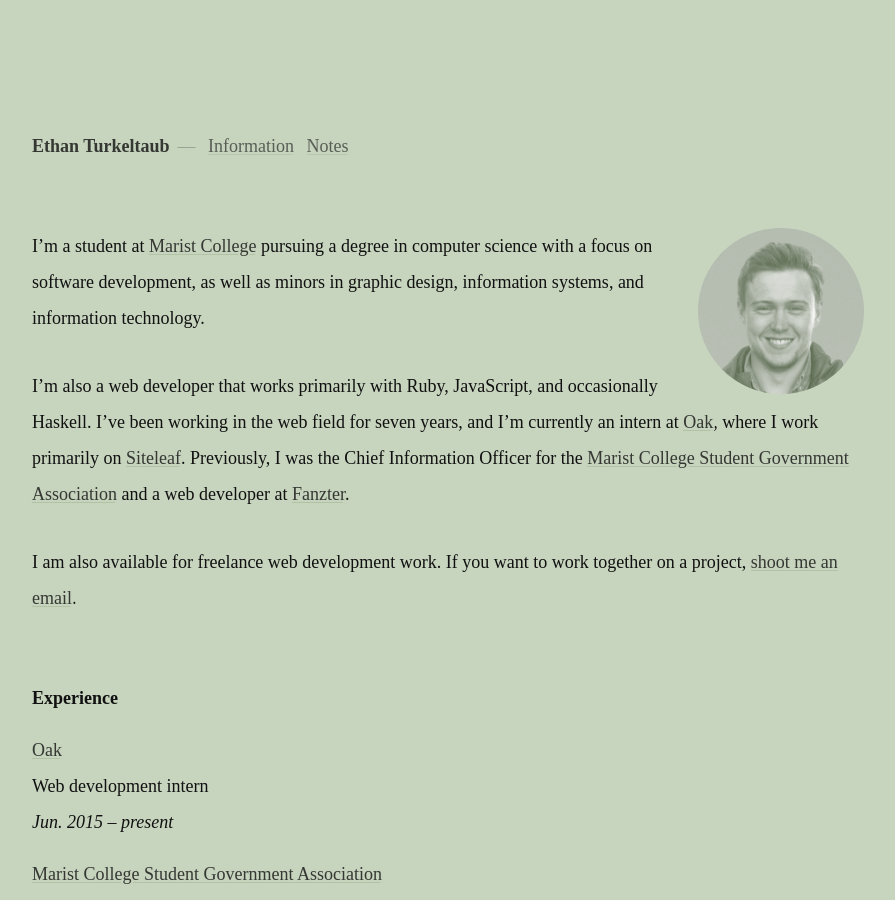
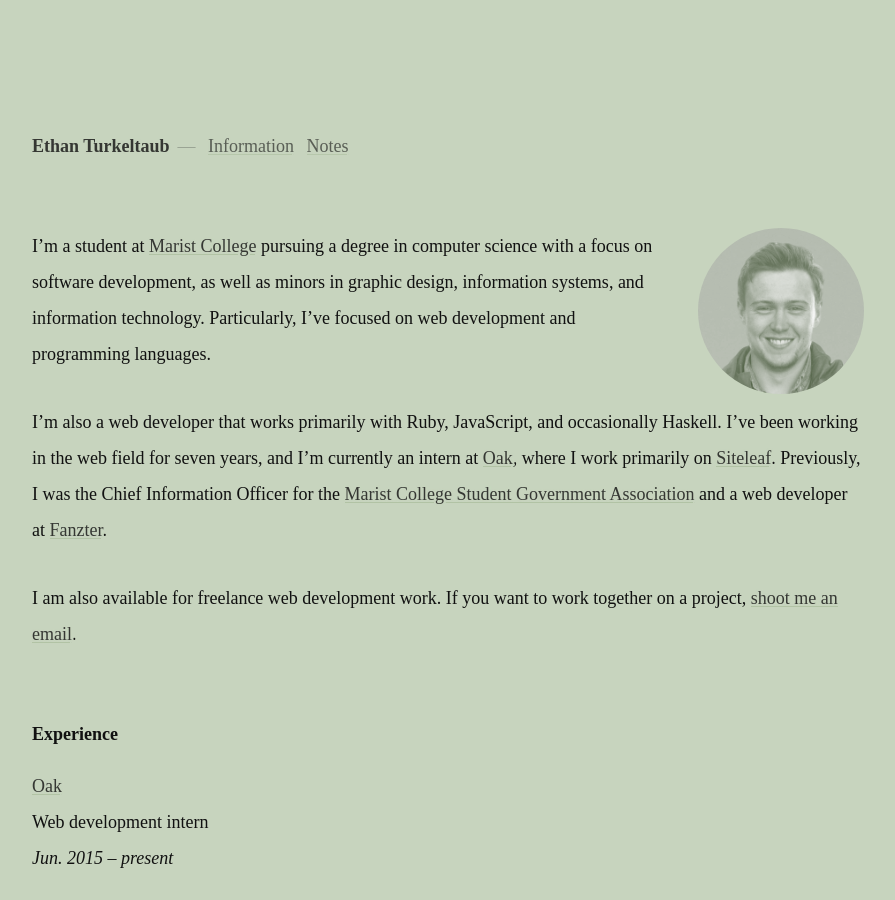
Before and after one commit to ethnt/ethnt.me, a Jekyll site: the page built from information.markdown, in a window 1280 px wide and 900 px high. Shown: the whole window, without its empty margins (96-991 px from the left). Built offline with Jekyll 4.4.1, drawn with Linux system fonts in a browser that asks for light colours.

Commit message:
Updated Information

```diff
--- a/information.markdown
+++ b/information.markdown
@@ -57,7 +57,7 @@
 layout: information
 ---
 
-I'm a student at [Marist College](http://marist.edu) pursuing a degree in computer science with a focus on software development, as well as minors in graphic design, information systems, and information technology.
+I'm a student at [Marist College](http://marist.edu) pursuing a degree in computer science with a focus on software development, as well as minors in graphic design, information systems, and information technology. Particularly, I've focused on web development and programming languages.
 
 I'm also a web developer that works primarily with Ruby, JavaScript, and occasionally Haskell. I’ve been working in the web field for seven years, and I'm currently an intern at [Oak](http://oak.is), where I work primarily on [Siteleaf](http://siteleaf.com). Previously, I was the Chief Information Officer for the [Marist College Student Government Association](http://sga.marist.edu) and a web developer at [Fanzter](http://en.wikipedia.org/wiki/Fanzter).
 
```
